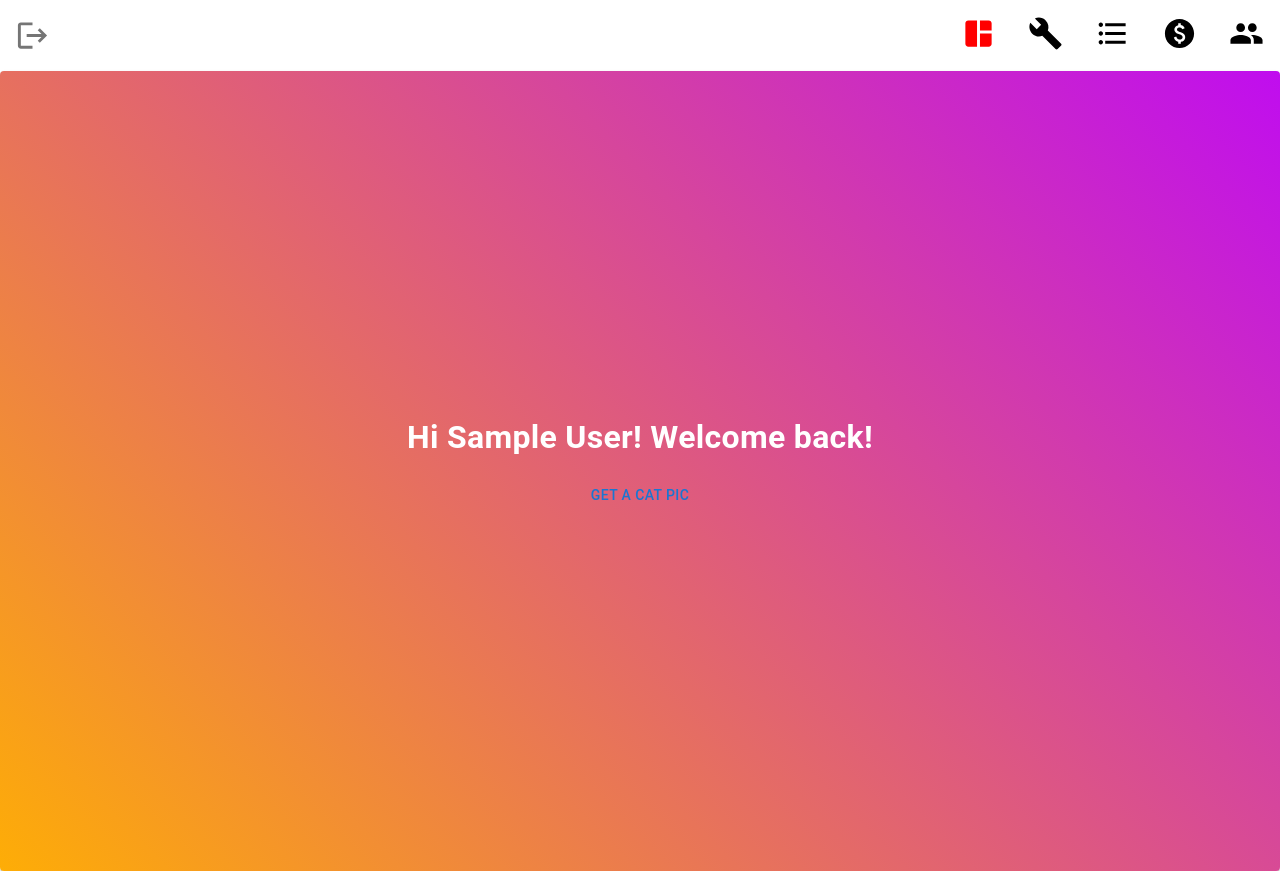
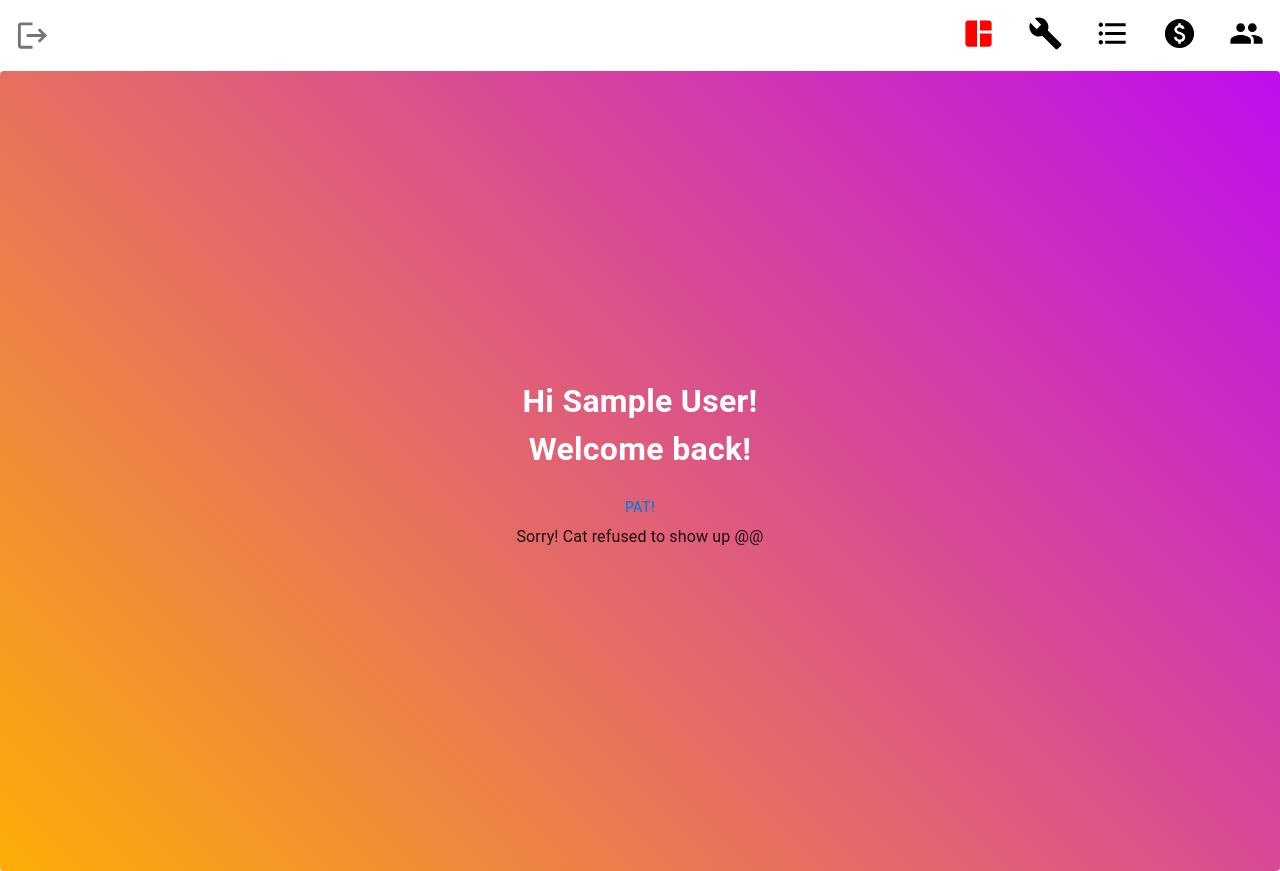
Before and after one commit to jimmyisdev/Dailygram-frontend, a React (Create React App) app: page / in a window 1280 px wide. Built offline with nearby package versions, Linux system fonts and the light colour scheme; no server answers; sample sign-in values are in the browser's storage.

Commit message:
Fix/tiny revision

```diff
--- a/src/components/CheckCat/CheckCat.jsx
+++ b/src/components/CheckCat/CheckCat.jsx
@@ -2,15 +2,20 @@ import { Box, Button, LinearProgress, Typography } from "@mui/material";
 import { useDispatch, useSelector } from "react-redux";
 import { getCat } from "redux/slices/dashboardSlice";
 import styles from "./CheckCat.module.css";
+import { useEffect } from "react";
 
 export default function CheckCat() {
   const dispatch = useDispatch();
   const { list, isLoading, error } = useSelector((state) => state.dashboard);
+  useEffect(() => {
+    dispatch(getCat());
+  }, [dispatch]);
+
   return (
     <Box className={styles.check_cat_section}>
       {isLoading && list.length === 0 && <LinearProgress />}
       <Button onClick={() => dispatch(getCat())} disabled={isLoading}>
-        {isLoading ? "Loading" : "Get a cat pic"}
+        {isLoading ? "Loading" : "Pat!"}
       </Button>
       {!isLoading && list.length > 0 && (
         <div className={styles.cat_container}>
--- a/src/components/TextFormatter/TextFormatter.jsx
+++ b/src/components/TextFormatter/TextFormatter.jsx
@@ -54,7 +54,7 @@ export default function TextFormatter() {
           />
           <Stack>
             {porcessedText.map((item) => {
-              return <Typography>{item}</Typography>;
+              return <Typography key={item}>{item}</Typography>;
             })}
           </Stack>
           <Stack direction="row" spacing={2} justifyContent="space-between">
--- a/src/pages/Dashboard/Dashboard.jsx
+++ b/src/pages/Dashboard/Dashboard.jsx
@@ -32,7 +32,17 @@ export default function Dashboard() {
           fontWeight: 700,
         }}
       >
-        Hi {user.name}! Welcome back!
+        Hi {user.name}!
+      </Typography>
+      <Typography
+        component="h1"
+        sx={{
+          fontSize: "2rem",
+          color: "white",
+          fontWeight: 700,
+        }}
+      >
+        Welcome back!
       </Typography>
       <Stack>
         <CheckCat />
```
